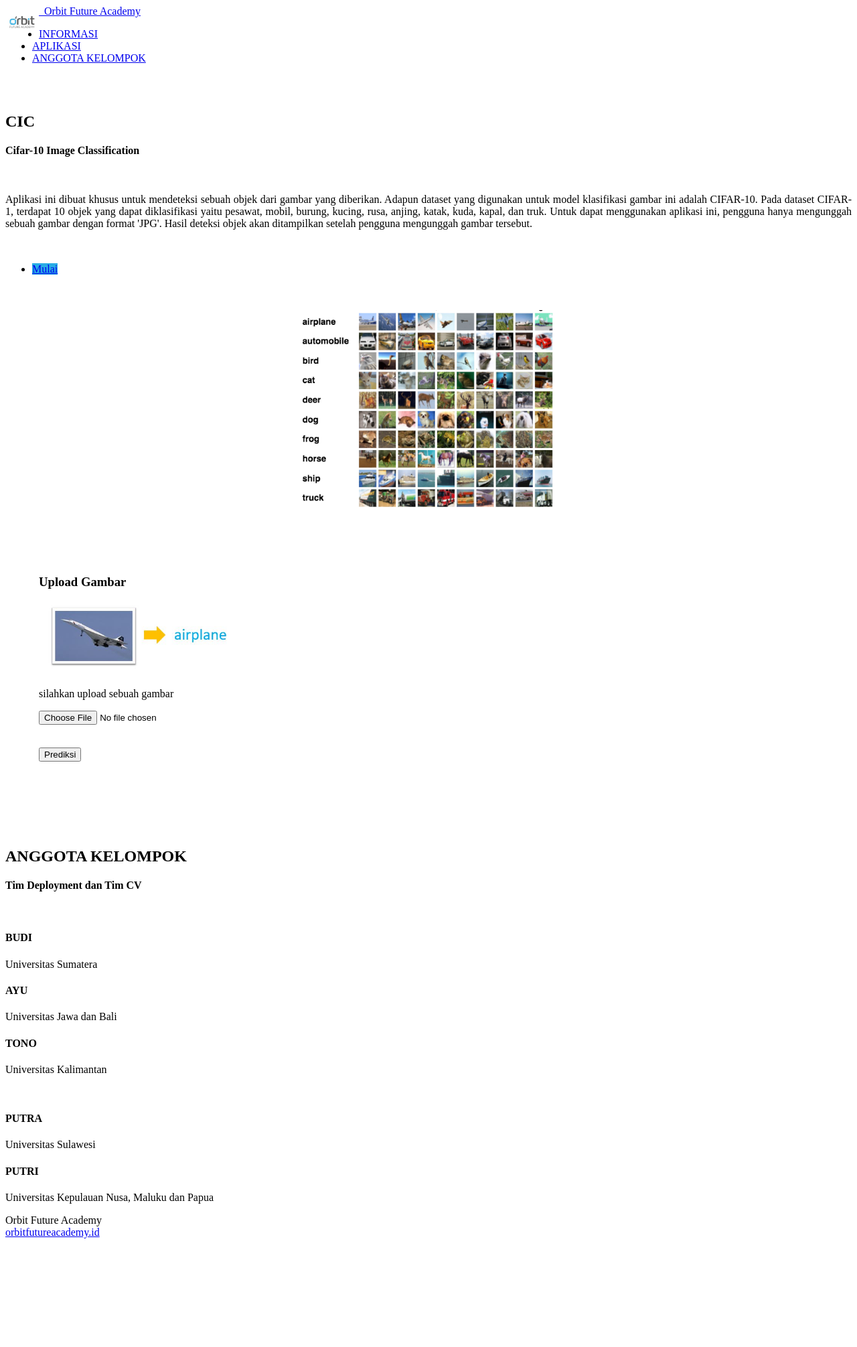
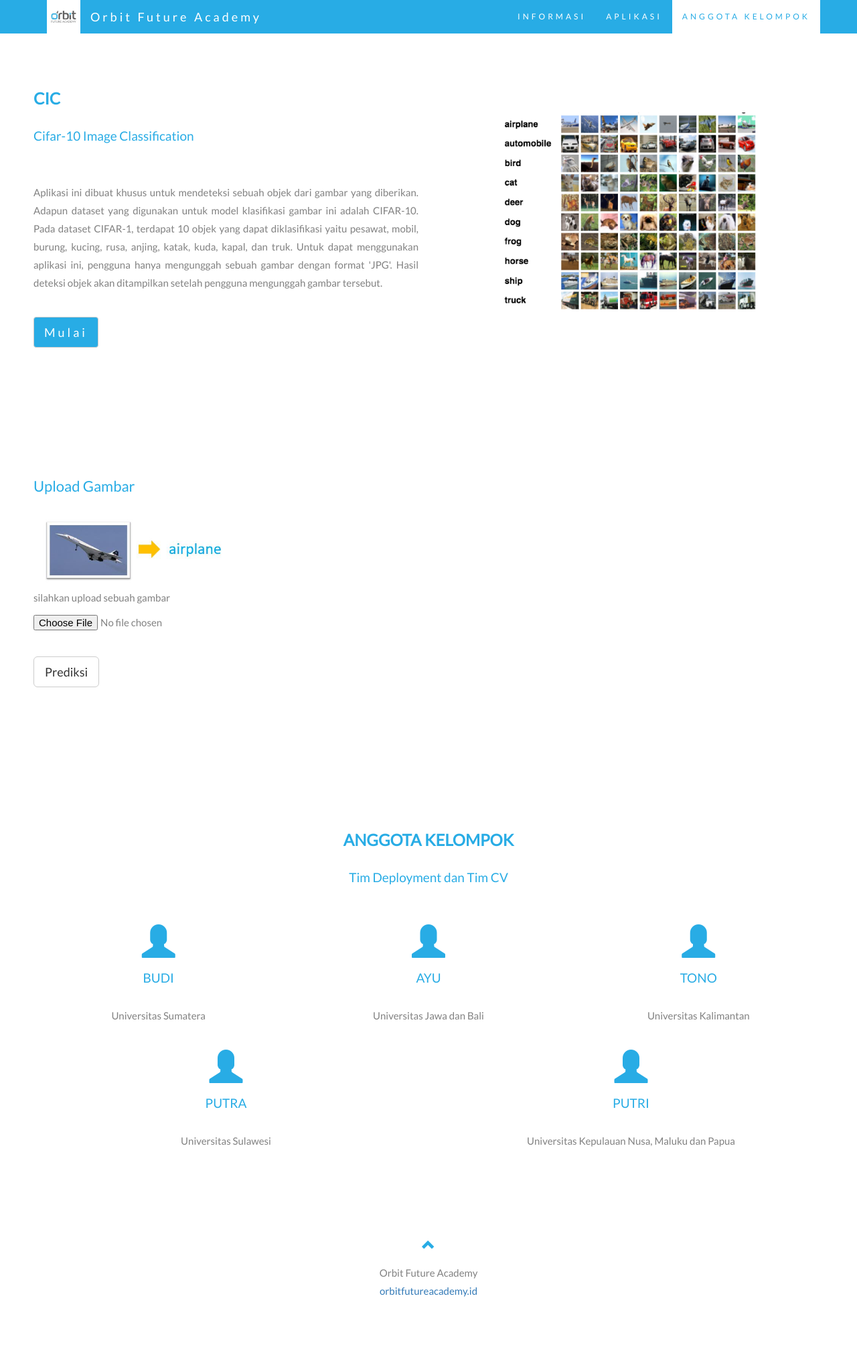
Before and after one commit to rahmaanisa29/deploy-cv, a Flask app: page / in a window 1280 px wide. Shown: the whole page at 67% size. Before the commit the page ends 1849 px from the top, so only its background shows below. Run offline with Flask 3, Linux system fonts and the light colour scheme.

Commit message:
Update index.html

```diff
--- a/app/templates/index.html
+++ b/app/templates/index.html
@@ -5,14 +5,14 @@
 	<title>Orbit Future Academy</title>
 
 	<meta charset="utf-8">
-	<meta name="viewport" content="width=device-width, initial-scale=1">
+	<!--<meta name="viewport" content="width=device-width, initial-scale=1">->
 
 	<!-- Icon -->
 	<link rel="shortcut icon" href="{{ url_for('static', filename='favicon.ico') }}">
 
 	<!-- CSS -->
-	<!-- <link rel="stylesheet" href={{ url_for('static', filename='/css/bootstrap.min.css') }} type="text/css">  -->
-	<!-- <link rel="stylesheet" href={{ url_for('static', filename='/css/client_side.css') }}  type="text/css"> -->
+	 <link rel="stylesheet" href={{ url_for('static', filename='/css/bootstrap.min.css') }} type="text/css">
+	 <link rel="stylesheet" href={{ url_for('static', filename='/css/client_side.css') }}  type="text/css">
 
 	<!-- JavaScript -->
 	<script src={{ url_for('static', filename='/js/jquery_3.6.0.min.js') }} ></script>
```
